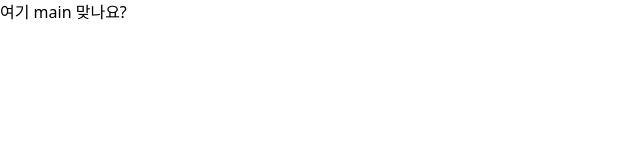
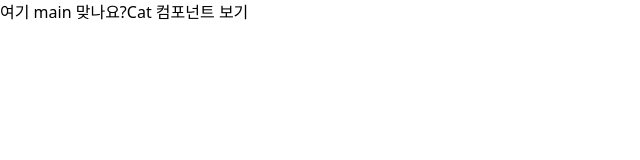
Before and after one commit to hrlee12/-, a React (Vite) app in the folder frontend/: page /#/ in a window 1280 px wide. Shown: the top 160 px of the page, without its empty margins (0-640 px from the left). Built offline with nearby package versions, Linux system fonts and the light colour scheme.

Commit message:
feat : hashrouter 설정

```diff
--- /dev/null
+++ b/frontend/src/pages/cat/index.tsx
@@ -0,0 +1,5 @@
+const Cat = () => {
+  return <div>"Cat"</div>;
+};
+
+export default Cat;
--- a/frontend/src/pages/landing/index.tsx
+++ b/frontend/src/pages/landing/index.tsx
@@ -1,7 +1,12 @@
+import { useNavigate } from 'react-router-dom';
+
 const Landing = () => {
+  const navigate = useNavigate(); // useNavigate 훅을 사용하여 라우팅 함수를 가져옵니다.
+
   return (
     <div>
       여기 main 맞나요?
+      <button onClick={() => navigate('/cat')}>Cat 컴포넌트 보기</button>
     </div>
   );
 };
--- a/frontend/src/router/index.tsx
+++ b/frontend/src/router/index.tsx
@@ -1,7 +1,8 @@
 import { Routes, Route, HashRouter } from 'react-router-dom';
 
-import Landing from '../pages/landing/index';
-import Example from '../pages/expample';
+import Landing from '@/pages/landing/index';
+import Example from '@/pages/expample';
+import Cat from '@/pages/cat';
 
 const RouterComponent = () => {
   return (
@@ -9,6 +10,7 @@ const RouterComponent = () => {
       <Routes>
         <Route path='/' element={<Landing />} />
         <Route path='/example' element={<Example />} />
+        <Route path='/cat' element={<Cat />} />
       </Routes>
     </HashRouter>
   );
```
